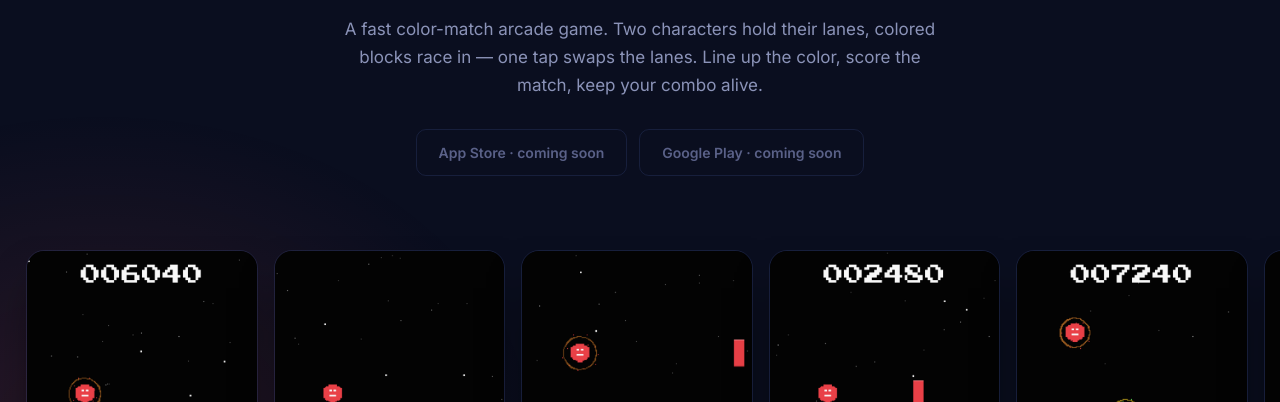
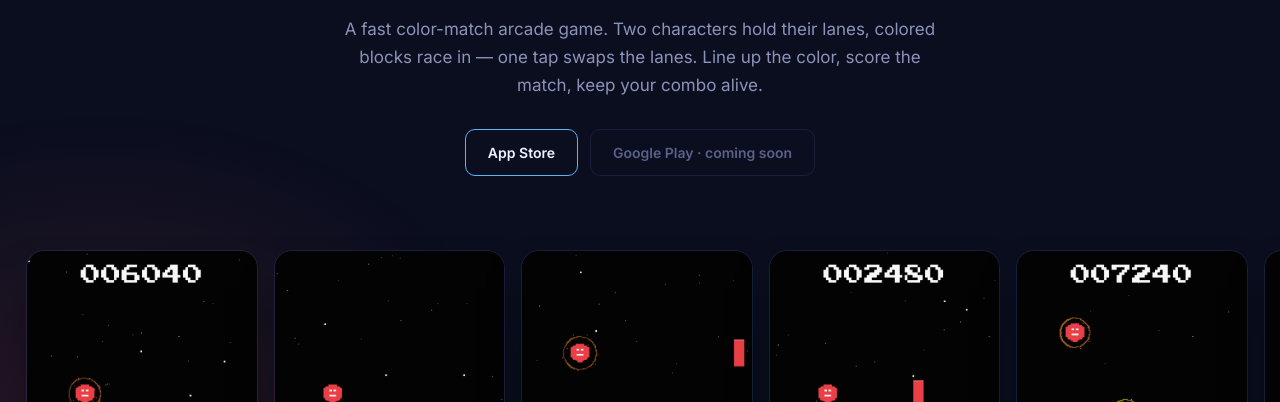
Before and after one commit to gicklatt/tixxlegame, a plain HTML site: page index.html in a window 1280 px wide. Shown: the part 398-800 px from the top of the page. Drawn offline with Linux system fonts and the light colour scheme.

Commit message:
feat: link the live App Store listing
Tixxle is now on the App Store — turn the placeholder badge into a
live link.

Co-Authored-By: Claude Opus 4.7 (1M context) <noreply@anthropic.com>

```diff
--- a/index.html
+++ b/index.html
@@ -93,6 +93,11 @@
       font-size: 14px; font-weight: 600;
       border: 1px solid var(--line); color: var(--faint);
     }
+    a.badge {
+      color: var(--text); border-color: var(--blue);
+      transition: transform .2s ease;
+    }
+    a.badge:hover { transform: translateY(-2px); }
 
     /* screenshots */
     .shots {
@@ -192,7 +197,7 @@
         color, score the match, keep your combo alive.
       </p>
       <div class="badges">
-        <span class="badge">App Store &middot; coming soon</span>
+        <a class="badge" href="https://apps.apple.com/us/app/tixxle/id6768008853" target="_blank" rel="noopener">App Store</a>
         <span class="badge">Google Play &middot; coming soon</span>
       </div>
     </section>
```
